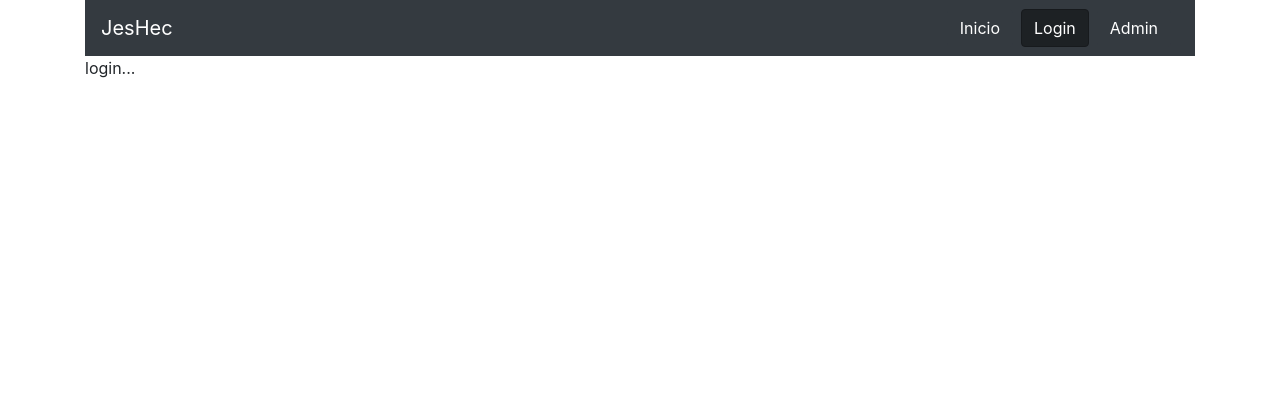
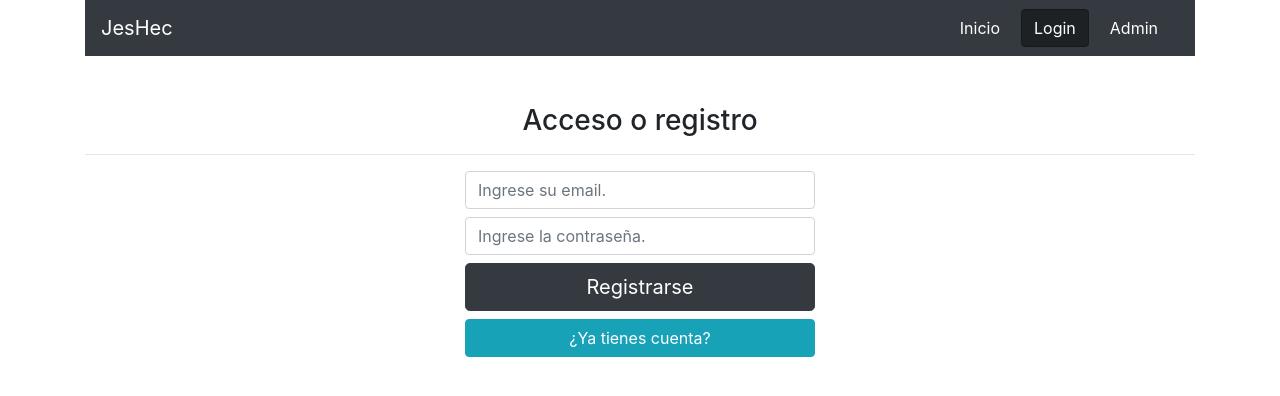
Before and after one commit to hectorvlbs/login-react, a React (Create React App) app: page /login in a window 1280 px wide. Shown: the top 396 px of the page. Built offline with nearby package versions, Linux system fonts and the light colour scheme.

Commit message:
switch & login form

```diff
--- a/src/App.jsx
+++ b/src/App.jsx
@@ -1,9 +1,8 @@
 import 'bootstrap/dist/css/bootstrap.min.css'
 import {
   BrowserRouter as Router,
-  Switch,
-  Route
 } from 'react-router-dom'
+import Swh from './Components/Swh.jsx';
 import Nav from './Html/Nav.jsx';
 
 
@@ -11,20 +10,10 @@
   return (
     <Router>
       <div className="container">
+
         <Nav />
-        <Switch>
-          <Route path="/" exact>
-            home...
-          </Route>
 
-          <Route path="/login">
-            login...
-          </Route>
-
-          <Route path="/admin">
-            admin...
-          </Route>
-        </Switch>
+        <Swh />
 
       </div>
     </Router>
--- /dev/null
+++ b/src/Components/Login.jsx
@@ -0,0 +1,34 @@
+import React from 'react'
+
+const Login = () => {
+    return (
+        <div className="mt-5">
+            <h3 className="text-center">Acceso o registro</h3>
+            <hr/>
+            <div className="row justify-content-center">
+                <div className="col-12 col-sm-8 col-md-6 col-xl-4">
+                    <form>
+                        <input
+                            type="email"
+                            className="form-control mb-2"
+                            placeholder="Ingrese su email."
+                        />
+                        <input
+                            type="password"
+                            className="form-control mb-2"
+                            placeholder="Ingrese la contraseña."
+                        />
+                        <button className="btn btn-dark btn-lg btn-block">
+                            Registrarse
+                        </button>
+                        <button className="btn btn-info btn-sn btn-block">
+                            ¿Ya tienes cuenta?
+                        </button>
+                    </form>
+                </div>
+            </div>
+        </div>
+    )
+}
+
+export default Login
--- /dev/null
+++ b/src/Components/Swh.jsx
@@ -0,0 +1,28 @@
+import React from 'react'
+import {
+    Switch,
+    Route
+  } from 'react-router-dom'
+import Login from './Login'
+
+const Swh = () => {
+    return (
+        <div>
+            <Switch>
+                <Route path="/" exact>
+                    home...
+                </Route>
+
+                <Route path="/login">
+                    <Login />
+                </Route>
+
+                <Route path="/admin">
+                    admin...
+                </Route>
+            </Switch>
+        </div>
+    )
+}
+
+export default Swh
```
